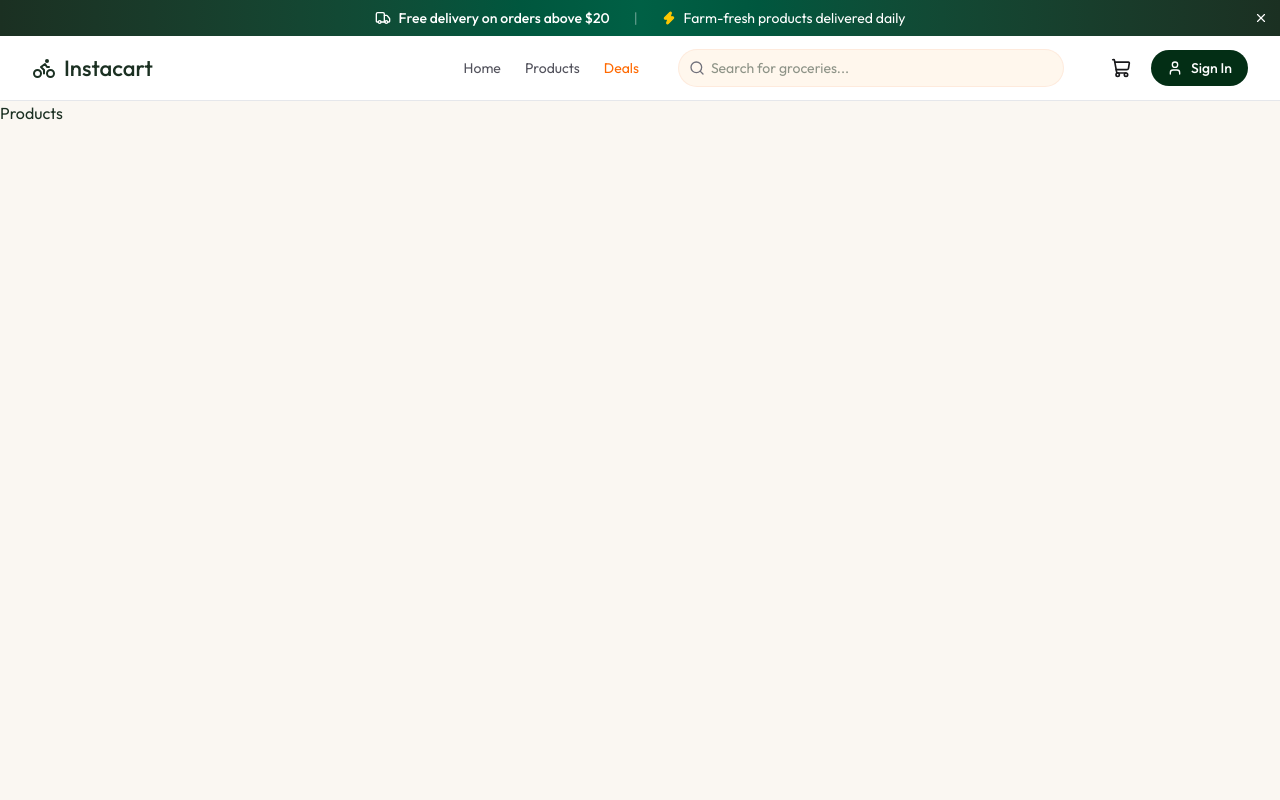
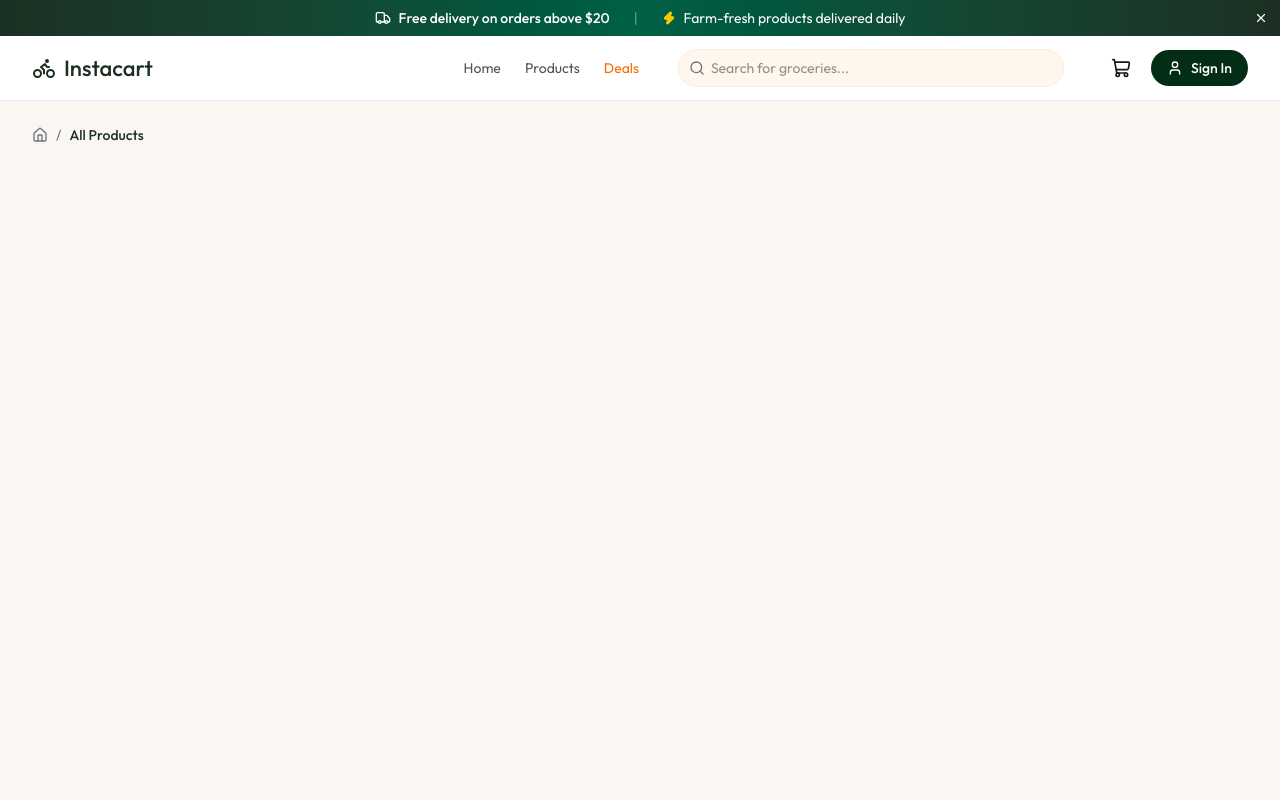
Before and after one commit to Hamimsiddiq007/Instacart, a React (Vite) app in the folder client/: page /products in a window 1280 px wide. Shown: the top 800 px of the page. Built offline with nearby package versions, Linux system fonts and the light colour scheme.

Commit message:
breadcrumb

```diff
--- a/client/src/pages/Products.tsx
+++ b/client/src/pages/Products.tsx
@@ -2,6 +2,8 @@
 import { useSearchParams } from "react-router-dom";
 import type { Product } from "../types";
 import { categoriesData, dummyProducts } from "../assets/assets";
+import {Link} from "react-router-dom";
+import { Home } from "lucide-react";
 
 const Products = () => {
 
@@ -47,8 +49,17 @@
   }, [category, organic, sort, page, minPrice, maxPrice]);
 
   return (
-    <div>
-      Products
+    <div className="min-h-screen bg-app-cream">
+      <div className="max-w-7xl mx-auto px-4 sm:px-6 lg:px-8 py-6">
+        {/* Breadcrumb */}
+        <nav className="flex items-center gap-2 text-sm text-app-text-light mb-6">
+          <Link to='/' className="hover:text-app-green transition-colors">
+            <Home className="size-4" />
+          </Link>
+          <span>/</span>
+          <span className="text-app-green font-medium">{activeCategory ? activeCategory.name : "All Products"}</span>
+        </nav>
+      </div>
     </div>
   )
 }
```
